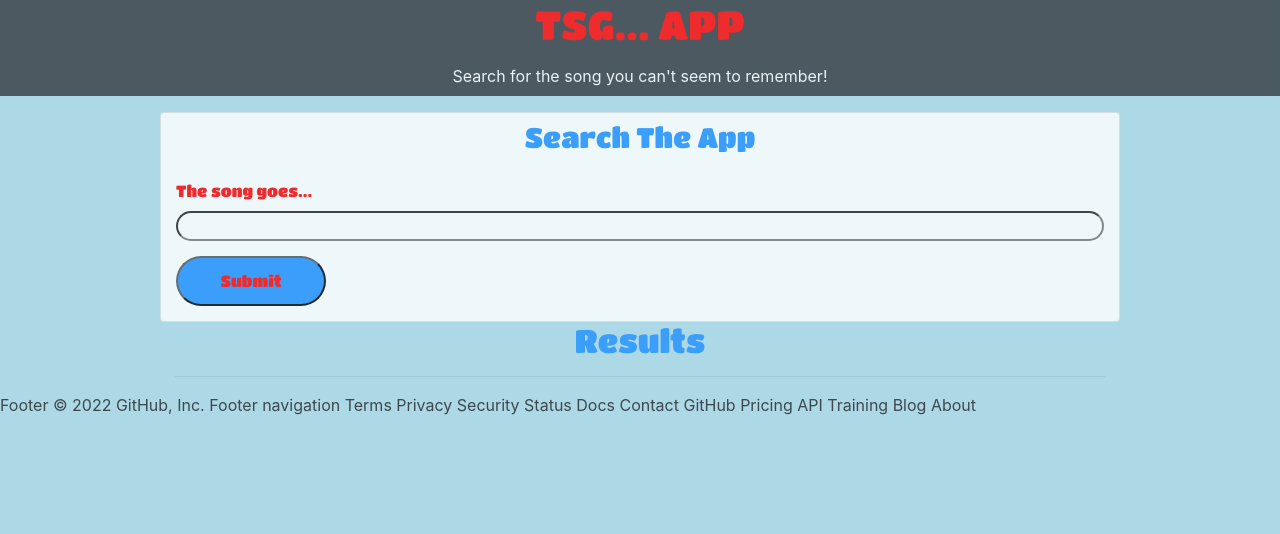
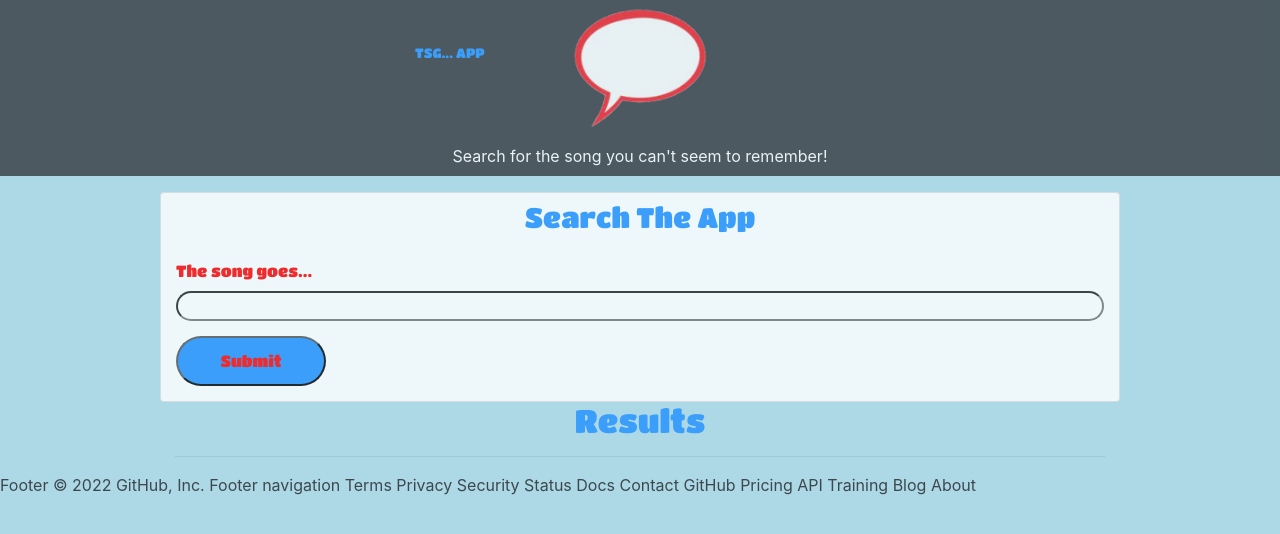
Before and after one commit to OZ4Tech/IGL-APP-Project-1, a plain HTML site: page index.html in a window 1280 px wide. Drawn offline with nearby package versions, Linux system fonts and the light colour scheme.

```diff
--- a/assets/css/style.css
+++ b/assets/css/style.css
@@ -27,9 +27,14 @@ button {
 
 }
 h1 {
-    color: red;
+    color: dodgerblue;
     text-align: center;
     font-family: 'Titan One';
+    font-size: smaller;
+    position: absolute;
+    top: 45px;
+    left: 415px;
+
 }
 p {
     text-align: center;
@@ -39,3 +44,13 @@ body {
     background-color: lightblue;
     opacity: 0.8;
   }
+  img {
+    border-radius: 4px;
+    padding: 5px;
+    width: 150px;
+    text-align: center;
+    display: block;
+    margin-left: auto;
+    margin-right: auto;
+    width: 50%;
+  }
--- a/index.html
+++ b/index.html
@@ -12,6 +12,7 @@
     </head>
     <header class="w-100 bg-dark">
         <h1>TSG... APP</h1>
+        <img src="capture.png" alt="capture" style="width:150px">
         <p class="text-light p-2">Search for the song you can't seem to remember!</p>
     </header>
     <body>
```
Also changed, not shown: Screen Shot 2022-07-07 at 10.35.34 AM.png (added), capture.png (added), 1 other file.
